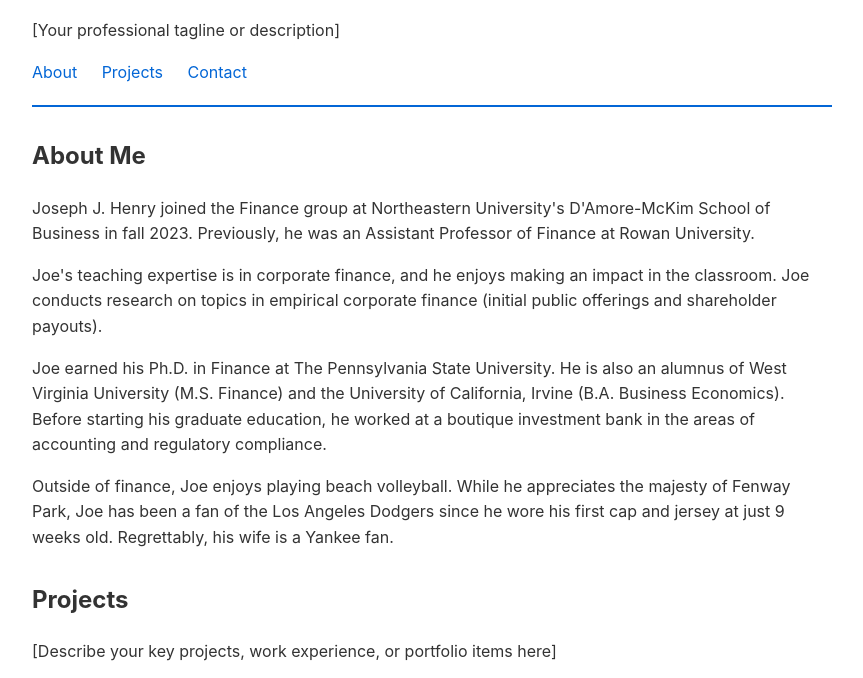
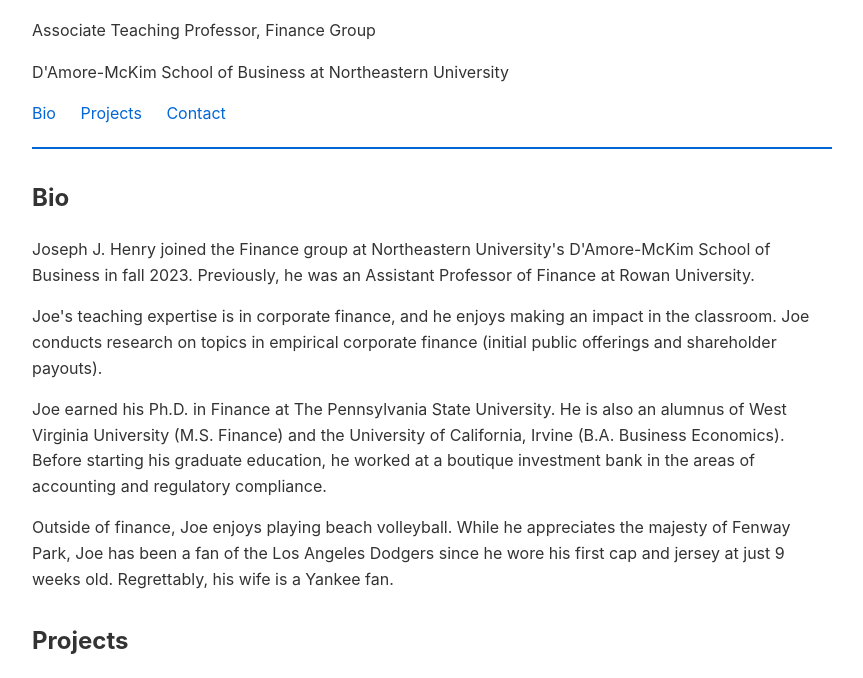
Before and after one commit to josephjhenry/josephjhenry.github.io, a plain HTML site: page index.html in a window 1280 px wide. Shown: the part 96-774 px from the top of the page, without its empty margins (208-1071 px from the left). Drawn offline with Linux system fonts and the light colour scheme.

Commit message:
Update index.html

```diff
--- a/index.html
+++ b/index.html
@@ -49,16 +49,17 @@
 <body>
     <header>
         <h1>Joseph J Henry</h1>
-        <p>[Your professional tagline or description]</p>
+        <p>Associate Teaching Professor, Finance Group</p>
+        <p>D'Amore-McKim School of Business at Northeastern University</p>
         <nav>
-            <a href="#about">About</a>
+            <a href="#about">Bio</a>
             <a href="#projects">Projects</a>
             <a href="#contact">Contact</a>
         </nav>
     </header>
 
     <section id="about">
-        <h2>About Me</h2>
+        <h2>Bio</h2>
         <p>
 <p>Joseph J. Henry joined the Finance group at Northeastern University's D'Amore-McKim School of Business in fall 2023. Previously, he was an Assistant Professor of Finance at Rowan University.</p>
 <p>Joe's teaching expertise is in corporate finance, and he enjoys making an impact in the classroom. Joe conducts research on topics in empirical corporate finance (initial public offerings and shareholder payouts).</p>
```
